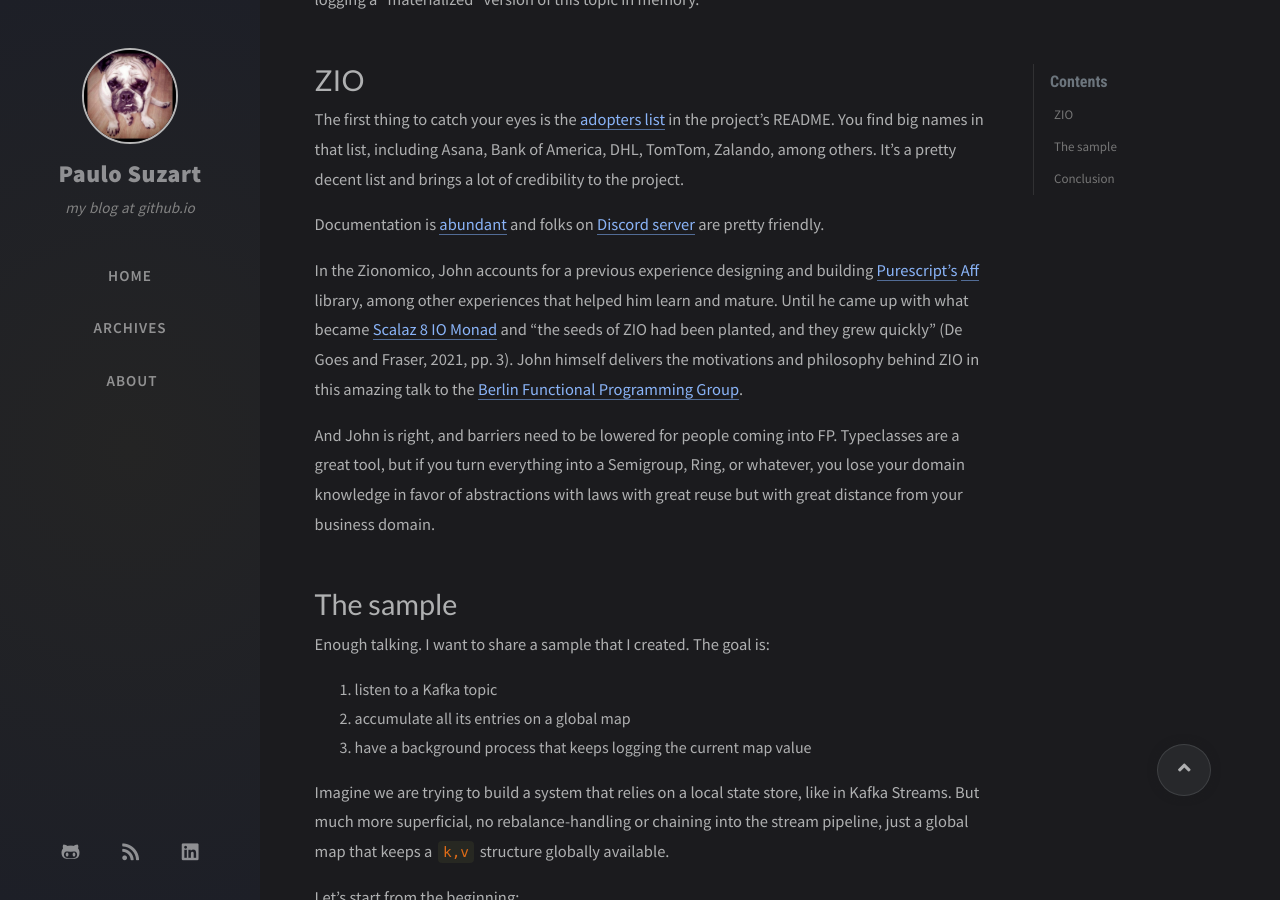
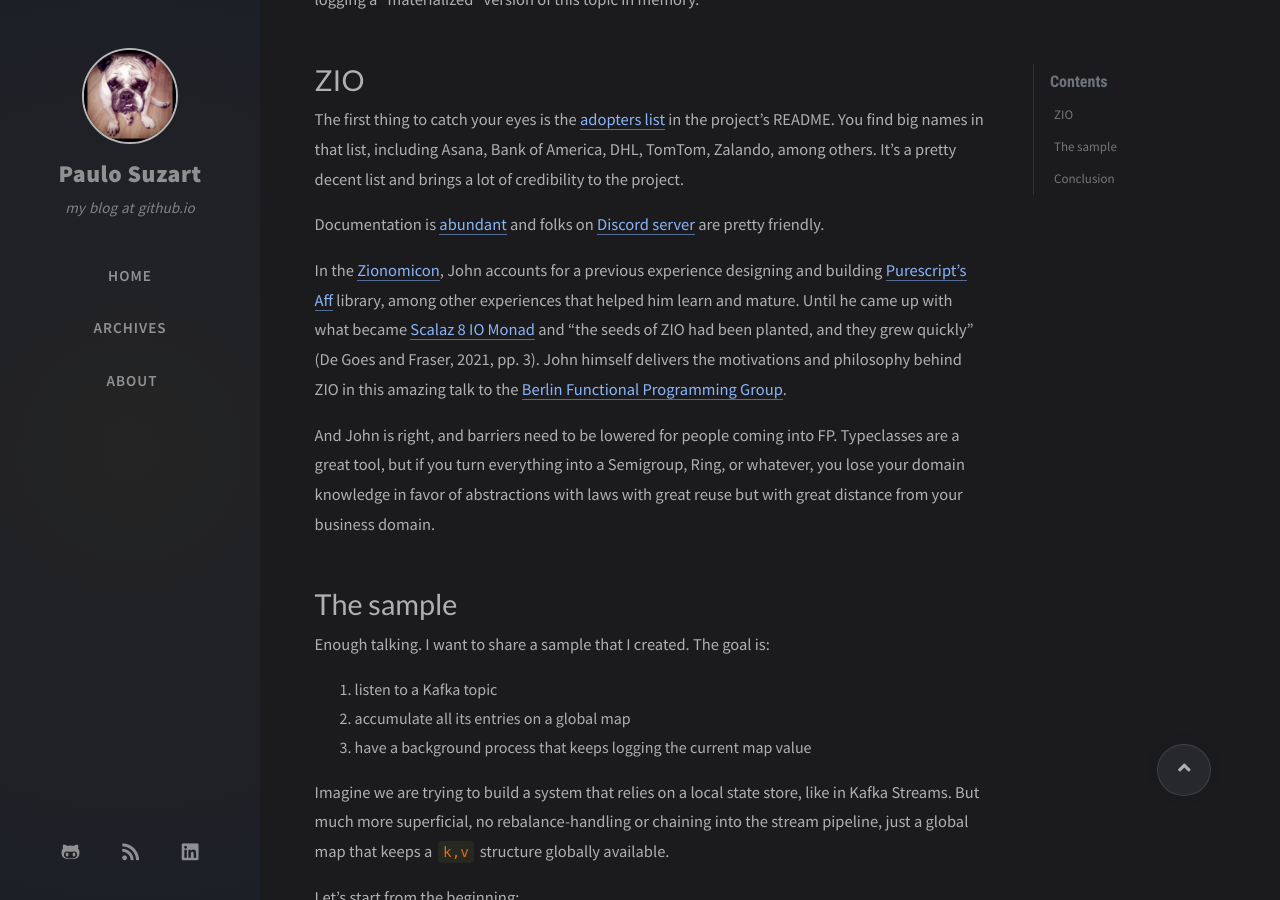
Before and after one commit to paulosuzart/paulosuzart.github.io, a Jekyll site: the page built from _posts/2021-11-24-my-time-with-zio.md, in a window 1280 px wide and 900 px high, scrolled down 332 px. Built offline with Jekyll 4.4.1, drawn with Linux system fonts in a browser that asks for light colours; nearby versions of some CDN libraries; comment, search, counter and statistics services are not loaded.

Commit message:
Added link to nomicon

```diff
--- a/_posts/2021-11-24-my-time-with-zio.md
+++ b/_posts/2021-11-24-my-time-with-zio.md
@@ -16,7 +16,7 @@
 
 Documentation is [abundant](https://zio.dev/version-1.x/datatypes/index) and folks on [Discord server](https://discord.gg/2ccFBr4) are pretty friendly.
 
-In the Zionomico, John accounts for a previous experience designing and building [Purescript's](https://www.purescript.org/) [Aff](https://github.com/purescript-contrib/purescript-aff) library, among other experiences that helped him learn and mature. Until he came up with what became [Scalaz 8 IO Monad](https://eed3si9n.com/learning-scalaz/IO+Monad.html) and "the seeds of ZIO had been planted, and they grew quickly" (De Goes and Fraser, 2021, pp. 3). John himself delivers the motivations and philosophy behind ZIO in this amazing talk to the [Berlin Functional Programming Group](https://www.youtube.com/watch?v=QDleESXlZJw).
+In the [Zionomicon](https://zionomicon.com/), John accounts for a previous experience designing and building [Purescript's](https://www.purescript.org/) [Aff](https://github.com/purescript-contrib/purescript-aff) library, among other experiences that helped him learn and mature. Until he came up with what became [Scalaz 8 IO Monad](https://eed3si9n.com/learning-scalaz/IO+Monad.html) and "the seeds of ZIO had been planted, and they grew quickly" (De Goes and Fraser, 2021, pp. 3). John himself delivers the motivations and philosophy behind ZIO in this amazing talk to the [Berlin Functional Programming Group](https://www.youtube.com/watch?v=QDleESXlZJw).
 
 And John is right, and barriers need to be lowered for people coming into FP. Typeclasses are a great tool, but if you turn everything into a Semigroup, Ring, or whatever, you lose your domain knowledge in favor of abstractions with laws with great reuse but with great distance from your business domain.
 
```
